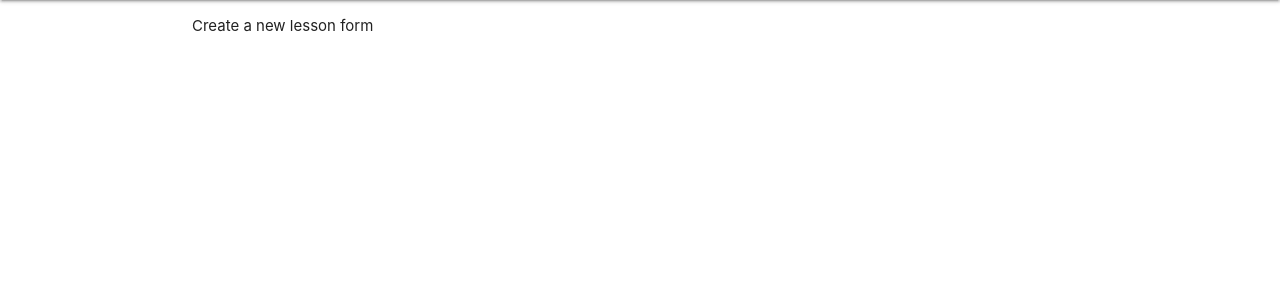
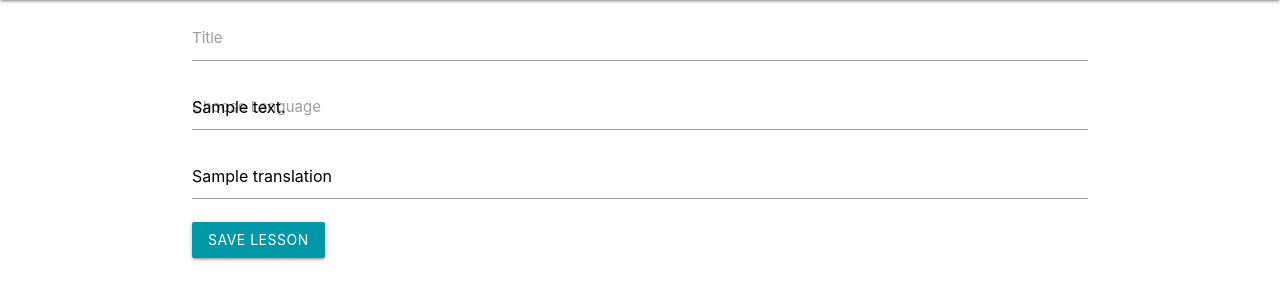
Before and after one commit to Omar-Hydrah/Etca, a Spring app: template web/src/main/resources/templates/lesson/create-lesson.html in a window 1280 px wide. Shown: the part 64-364 px from the top of the page. Run offline with Thymeleaf, Linux system fonts and the light colour scheme; the template is opened without the code that fills it: most values are stand-ins (such as "Sample title", 1, 10 or a date in 2020); data that the repository does not hold is empty; some of the project's set-up classes (security, data sources, template engines, error pages and the like) are left out, and stand-ins take their place.

Commit message:
Create Lesson form and Sentence Entity

```diff
--- a/web/src/main/java/com/etca/model/Lesson.java
+++ b/web/src/main/java/com/etca/model/Lesson.java
@@ -10,6 +10,7 @@
 import javax.persistence.ManyToMany;
 import javax.persistence.ManyToOne;
 import javax.persistence.OneToMany;
+import javax.persistence.CascadeType;
 
 import java.util.List;
 import java.util.Set;
@@ -41,6 +42,9 @@
 	)
 	private Set<Grammar> grammar = new HashSet<>();
 
+	@OneToMany(mappedBy="lesson", cascade=CascadeType.ALL)
+	private Set<Sentence> sentences;
+
 	@ManyToOne
 	@JoinColumn(name="language", nullable=false)
 	private Language language;
@@ -59,6 +63,8 @@
 	public void setGrammar(Set<Grammar> grammar) { this.grammar = grammar; }
 	public Language getLanguage(){return this.language;}
 	public void setLanguage(Language language){this.language = language;}
+	public Set<Sentence> getSentences() { return this.sentences; }
+	public void setSentences(Set<Sentence> sentences) { this.sentences = sentences; }
 
 	@Override
 	public String toString(){
--- a/web/src/main/resources/templates/lesson/create-lesson.html
+++ b/web/src/main/resources/templates/lesson/create-lesson.html
@@ -11,7 +11,45 @@
 <div th:insert="fragments/header :: header">Header</div>
 
 <div class="container">
-	<p>Create a new lesson form</p>
+	<form th:action="@{/lesson/create}" th:object="${lessonForm}">
+		<div class="input-field">
+			<label for="title">Title</label>
+			<input
+				type="text"
+				name="title"
+				placheolder="Lesson Title"
+				th:field="*{title}" />
+		</div>
+		<div class="input-field">
+			<label >Choose Language</label>
+			<select th:field="*{language}">
+				<option
+					th:each="language : ${languages}"
+					th:value="${language.id}"
+					th:text="${language.language}">Language</option>
+			</select>
+		</div>
+		<ul>
+			<li th:each="sentence : ${sentences}" th:field="*{sentences}">
+				<div class="input-field" >
+					<input
+						type="text"
+						name="text"
+						th:value="*{text}"
+						placeholder="Sentence Text" />
+				</div>
+				<div class="input-field">
+					<input
+						type="text"
+						name="translation"
+						th:value="*{translation}"
+						placeholder="Translation" />
+				</div>
+			</li>
+		</ul>
+
+		<button type="submit" class="btn cyan darken-2">Save Lesson</button>
+	</form>
 </div>
 
 <div th:insert="fragments/footer :: footer">Footer</div>
```
Also changed, not shown: web/src/main/java/com/etca/model/Sentence.java (added, +37 -0 lines).
